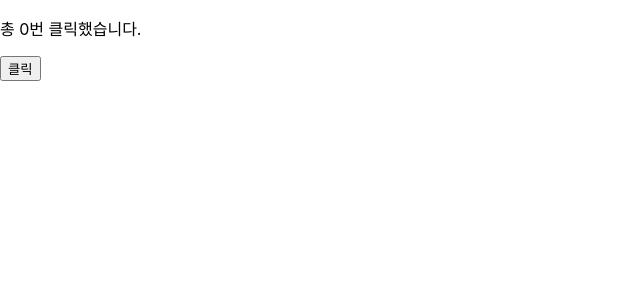
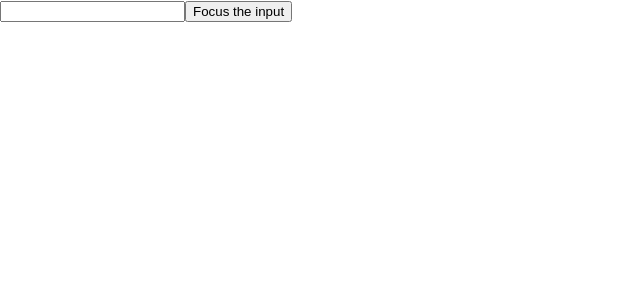
Before and after one commit to hjlee-kr-2025/react_study, a React (Create React App) app in the folder my-app/: page / in a window 1280 px wide. Shown: the top 300 px of the page, without its empty margins (0-640 px from the left). Built offline with nearby package versions, Linux system fonts and the light colour scheme.

Commit message:
250124-3교시F.

```diff
--- a/my-app/src/ch07/Counter.jsx
+++ b/my-app/src/ch07/Counter.jsx
@@ -3,7 +3,7 @@
 // 몇번 클릭했는지를
 // 화면에 보여주는 프로그램을 만들고자 합니다.
 // hook을 사용하기 위해서는 {}안에 훅함수를 import합니다.
-import React, {useState} from "react";
+import React, {useState, useEffect} from "react";
 
 function Counter(props) {
   // useState(초기값)를 실행하면 배열을 리턴합니다.
@@ -11,7 +11,14 @@ function Counter(props) {
   // setter함수란? 객체안의 변수값을 변경할때 사용하는 함수입니다.
   const [count, setCount] = useState(0);
 
-  // react에서 화면에 변수값을 표시하려면 중괄호안에 변수이름을 적습니다. =>  {변수명}
+  useEffect(()=>{
+    // document.title 에 값을 넣으면 탭제목이 변경됩니다.
+    // jsx코드가 아닙니다.
+    document.title = '총 ' + count + '번 클릭했습니다';
+  }, []);
+
+  // JSX코드에서 자바스크립트코드를 넣으려면 {}안에 구현합니다.
+  // JSX코드에서 화면에 변수값을 표시하려면 중괄호안에 변수이름을 적습니다. =>  {변수명}
   // react에서 이벤트 속성을 적용하려면 on다음글자를 대분자로 변경해서 적어줍니다. 예)  html - onclick => react - onClick (react규칙)
   // onClick={이벤트처리} 처럼 중괄호안에 이벤트처리리내용을 정의하셔야 합니다. ---> react규칙
   // () => count++  => function() {return count++;} 과 똑같은 실행문입니다. ---> javascript의 규칙
@@ -25,4 +32,7 @@ function Counter(props) {
   );
 }
 
+// 위 프로그램에서 count값을 useState로 정의했기때문에 count값이 변경되면 랜더링이 다시 발생됩니다.
+// useEffect는 의존성배열없이 이펙트함수만으로 정의했기 때문에 count값이 변경되면 이펙트함수도 실행됩니다.
+
 export default Counter;
--- /dev/null
+++ b/my-app/src/ch07/TextInputWithFocusButton.jsx
@@ -0,0 +1,25 @@
+// TextInputWithFocusButton.jsx
+import React, {useRef} from "react";
+
+// useRef -> 특정 컴포넌트에 접근할수 있는 객체를 만들어줍니다.
+// 생성될때 한번만 만들어지도록 하기 위해 사용
+
+// 버튼을 클릭하면 입력창에 키보드입력이 되도록 하는 컴포넌트(focus)
+function TextInputWithFocusButton(props) {
+  // 객체를 생성하고 초기값을 null로 줍니다.
+  const inputElem = useRef(null);
+
+  const onButtonClick = ()=>{
+    inputElem.current.focus();
+  };
+
+  // 리턴안에 jsx코드로 사용할 때 최상단은 하나의 블럭을 가집니다.
+  return (
+    <>
+      <input ref={inputElem} type="text" />
+      <button onClick={onButtonClick}>Focus the input</button>
+    </>
+  );
+}
+
+export default TextInputWithFocusButton;
--- a/my-app/src/index.js
+++ b/my-app/src/index.js
@@ -8,12 +8,13 @@ import Clock from './ch04/Clock';
 import CommentList from './ch05/CommentList';
 import NotificationList from './ch06/NotificationList';
 import Counter from './ch07/Counter';
+import TextInputWithFocusButton from './ch07/TextInputWithFocusButton';
 
 const root = ReactDOM.createRoot(document.getElementById('root'));
 // setInterval(실행함수, 반복실행시간ms);
 
 root.render(
-    <Counter />
+    <TextInputWithFocusButton />
 );
 
 // If you want to start measuring performance in your app, pass a function
```
Also changed, not shown: my-app/src/ch07/UserStatus.jsx (added, +30 -0 lines), 2 other files (tests, documents, lock files or other folders).
